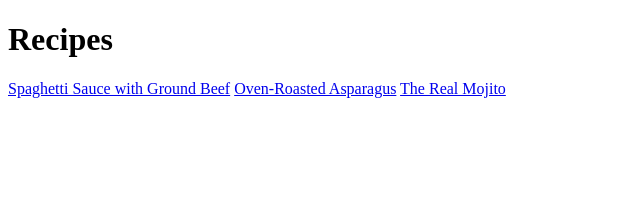
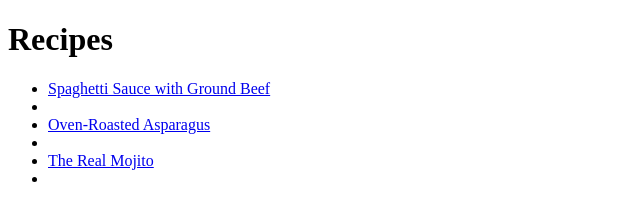
Before and after one commit to LalaRova1/odin-recipes, a plain HTML site: page index.html in a window 1280 px wide. Shown: the whole page, without its empty margins (0-640 px from the left). Drawn offline with Linux system fonts and the light colour scheme.

Commit message:
Create a ul for the hyperlinks

```diff
--- a/index.html
+++ b/index.html
@@ -7,11 +7,13 @@
     </head>
     <Body>
         <H1>Recipes</H1>
+        <ul>
+            <li> <a href="recipes/spaghettisauce.html">Spaghetti Sauce with Ground Beef</a> <li>
 
-        <a href="recipes/spaghettisauce.html">Spaghetti Sauce with Ground Beef</a>
+            <li> <a href="recipes/oven-roasted-asparagus.html"> Oven-Roasted Asparagus</a> <li>
 
-        <a href="recipes/oven-roasted-asparagus.html"> Oven-Roasted Asparagus</a>
+            <li> <a href="recipes/mojito.html">The Real Mojito</a> <li>
 
-        <a href="recipes/mojito.html">The Real Mojito</a>
+        </ul>
     </Body>
 </html>
```
